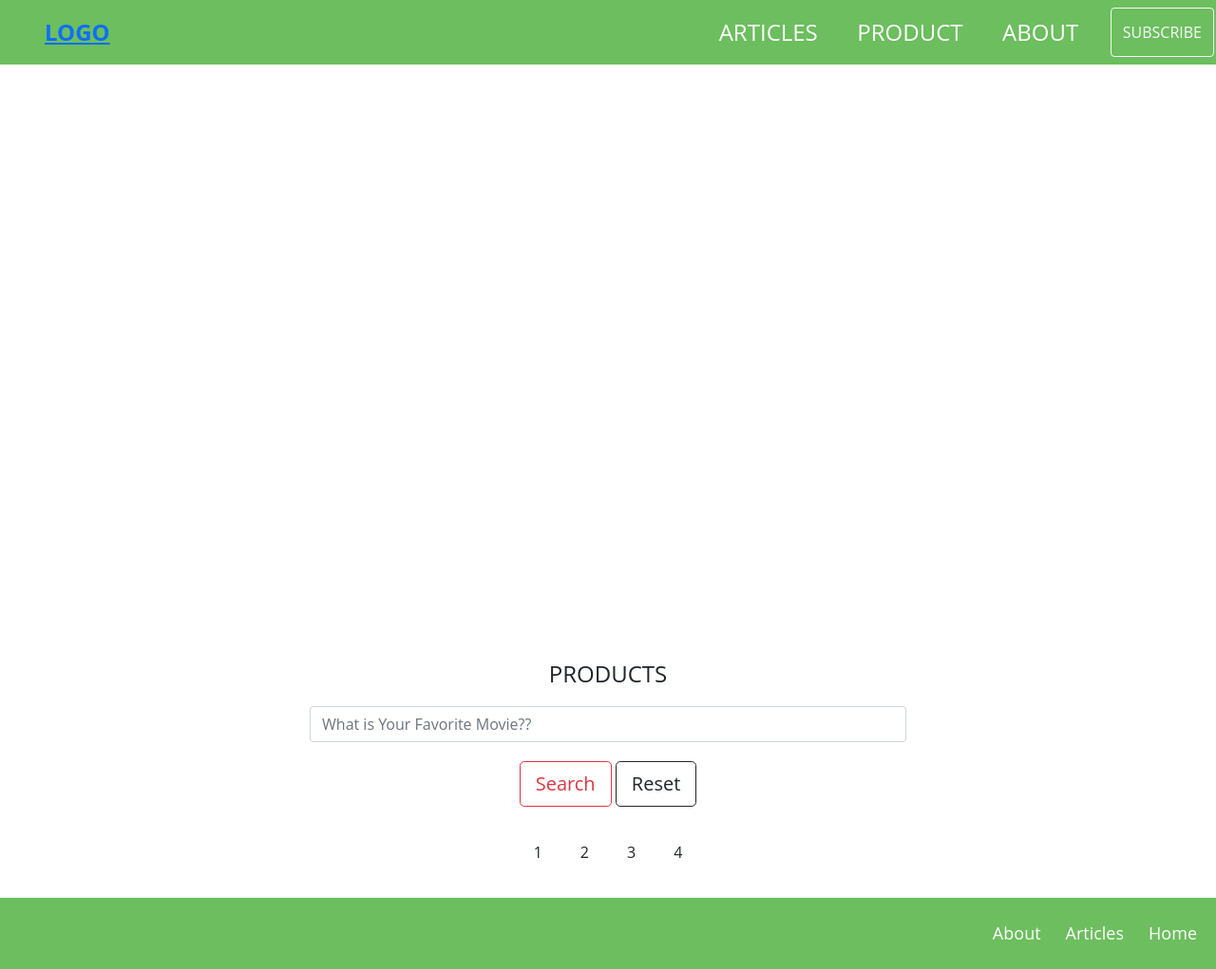
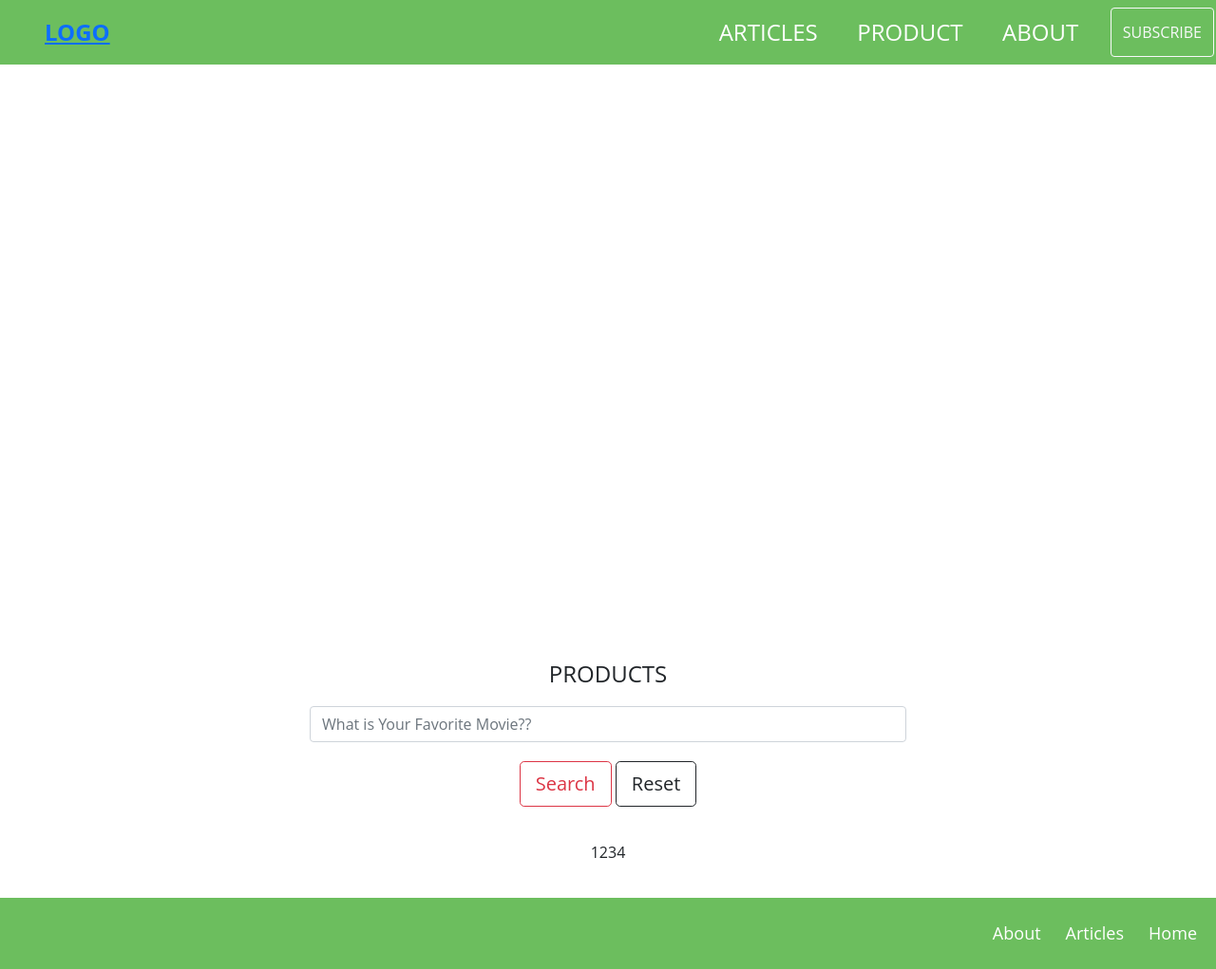
Before and after one commit to interrizky/fsw-tanaman-akhir, a plain HTML site: page api.html in a window 1280 px wide. Shown: the whole page at 95% size. Drawn offline with Linux system fonts and the light colour scheme; no server answers.

Commit message:
Updated For Pagination Bootstrap Display

```diff
--- a/assets/css/styles.css
+++ b/assets/css/styles.css
@@ -58,7 +58,7 @@ body {
   text-align: center;
 }
 
-.page-number .ordered-page li {
+.page-number {
   margin: 20px;
 }
 
```
